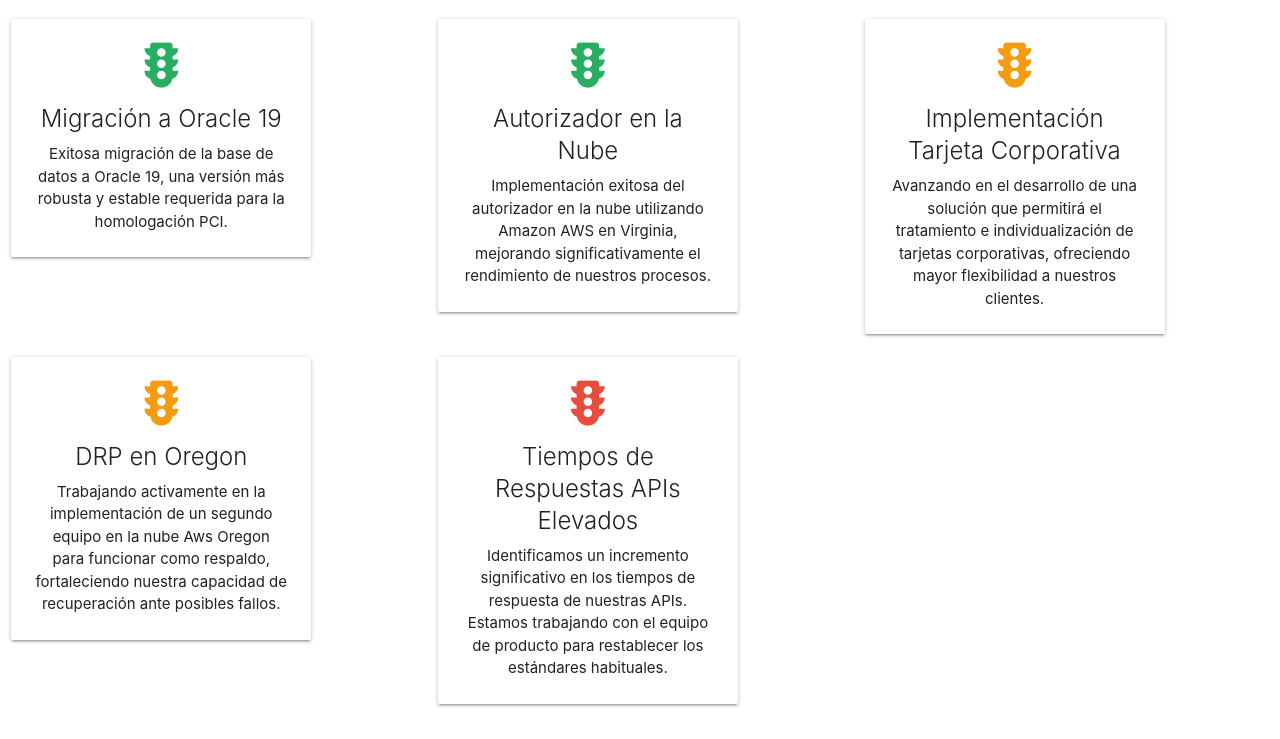
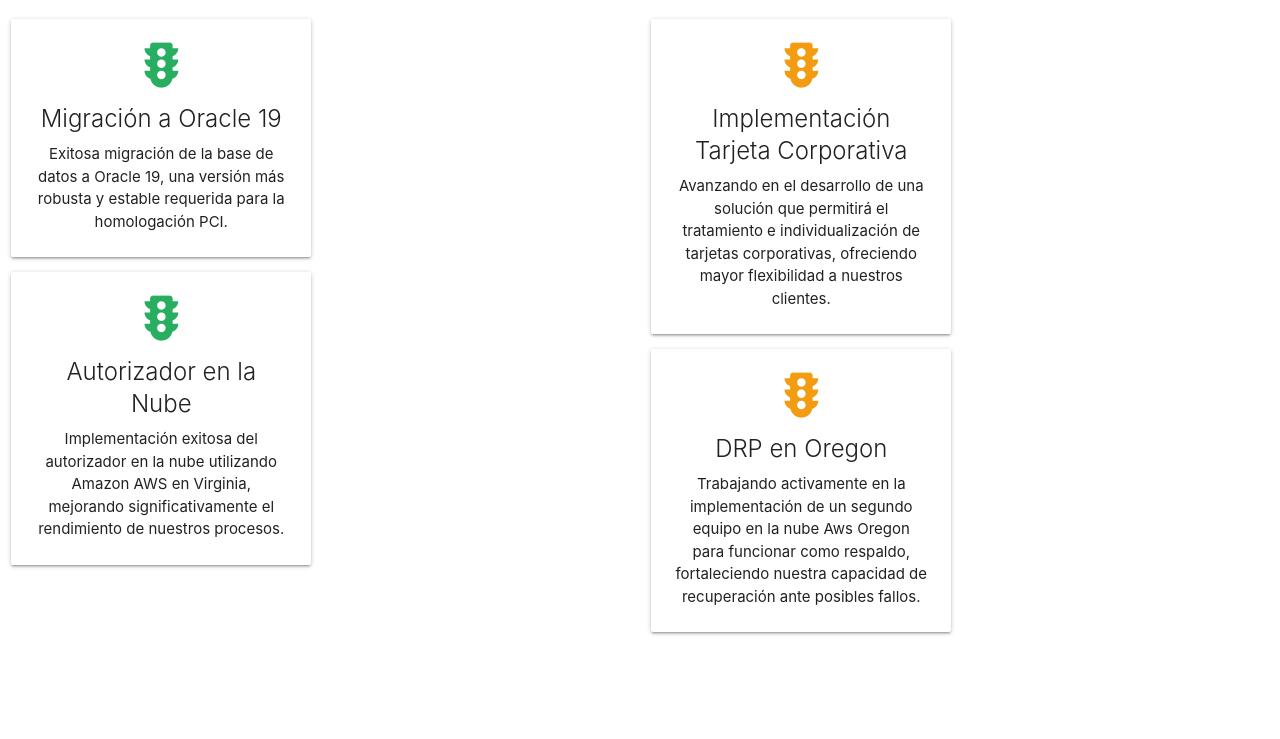
Before and after one commit to maxierra/dashboard_global_66, a plain HTML site: page novedades.html in a window 1280 px wide. Shown: the part 88-827 px from the top of the page. After the commit the page ends 800 px from the top, so only its background shows below. Drawn offline with nearby package versions, Linux system fonts and the light colour scheme.

Commit message:
Add files via upload

```diff
--- a/novedades.html
+++ b/novedades.html
@@ -41,8 +41,9 @@
             <h2 id="title"></h2>
         </div>
 
-        <!-- Card 1 - Semáforo Verde -->
-        <div class="col s12 m6 l4">
+        <!-- Primer Grupo de Tarjetas -->
+        <div class="col s12 m6">
+            <!-- Card 1 - Semáforo Verde -->
             <div class="card">
                 <div class="card-content">
                     <i class="fas fa-traffic-light icon" style="color: #27ae60;"></i>
@@ -50,10 +51,8 @@
                     <p>Exitosa migración de la base de datos a Oracle 19, una versión más robusta y estable requerida para la homologación PCI.</p>
                 </div>
             </div>
-        </div>
 
-        <!-- Card 2 - Semáforo Verde -->
-        <div class="col s12 m6 l4">
+            <!-- Card 2 - Semáforo Verde -->
             <div class="card">
                 <div class="card-content">
                     <i class="fas fa-traffic-light icon" style="color: #27ae60;"></i>
@@ -63,8 +62,9 @@
             </div>
         </div>
 
-        <!-- Card 3 - Semáforo Amarillo -->
-        <div class="col s12 m6 l4">
+        <!-- Segundo Grupo de Tarjetas -->
+        <div class="col s12 m6">
+            <!-- Card 3 - Semáforo Amarillo -->
             <div class="card">
                 <div class="card-content">
                     <i class="fas fa-traffic-light icon" style="color: #f39c12;"></i>
@@ -72,26 +72,13 @@
                     <p>Avanzando en el desarrollo de una solución que permitirá el tratamiento e individualización de tarjetas corporativas, ofreciendo mayor flexibilidad a nuestros clientes.</p>
                 </div>
             </div>
-        </div>
 
-        <!-- Card 4 - Semáforo Amarillo -->
-        <div class="col s12 m6 l4">
+            <!-- Card 4 - Semáforo Amarillo -->
             <div class="card">
                 <div class="card-content">
                     <i class="fas fa-traffic-light icon" style="color: #f39c12;"></i>
                     <span class="card-title">DRP en Oregon</span>
                     <p>Trabajando activamente en la implementación de un segundo equipo en la nube  Aws Oregon para funcionar como respaldo, fortaleciendo nuestra capacidad de recuperación ante posibles fallos.</p>
-                </div>
-            </div>
-        </div>
-
-        <!-- Card 5 - Semáforo Rojo -->
-        <div class="col s12 m6 l4">
-            <div class="card">
-                <div class="card-content">
-                    <i class="fas fa-traffic-light icon" style="color: #e74c3c;"></i>
-                    <span class="card-title">Tiempos de Respuestas APIs Elevados</span>
-                    <p>Identificamos un incremento significativo en los tiempos de respuesta de nuestras APIs. Estamos trabajando con el equipo de producto para restablecer los estándares habituales.</p>
                 </div>
             </div>
         </div>
```
Also changed, not shown: apis_evolucion.html (+7 -6 lines), 1 other file.
